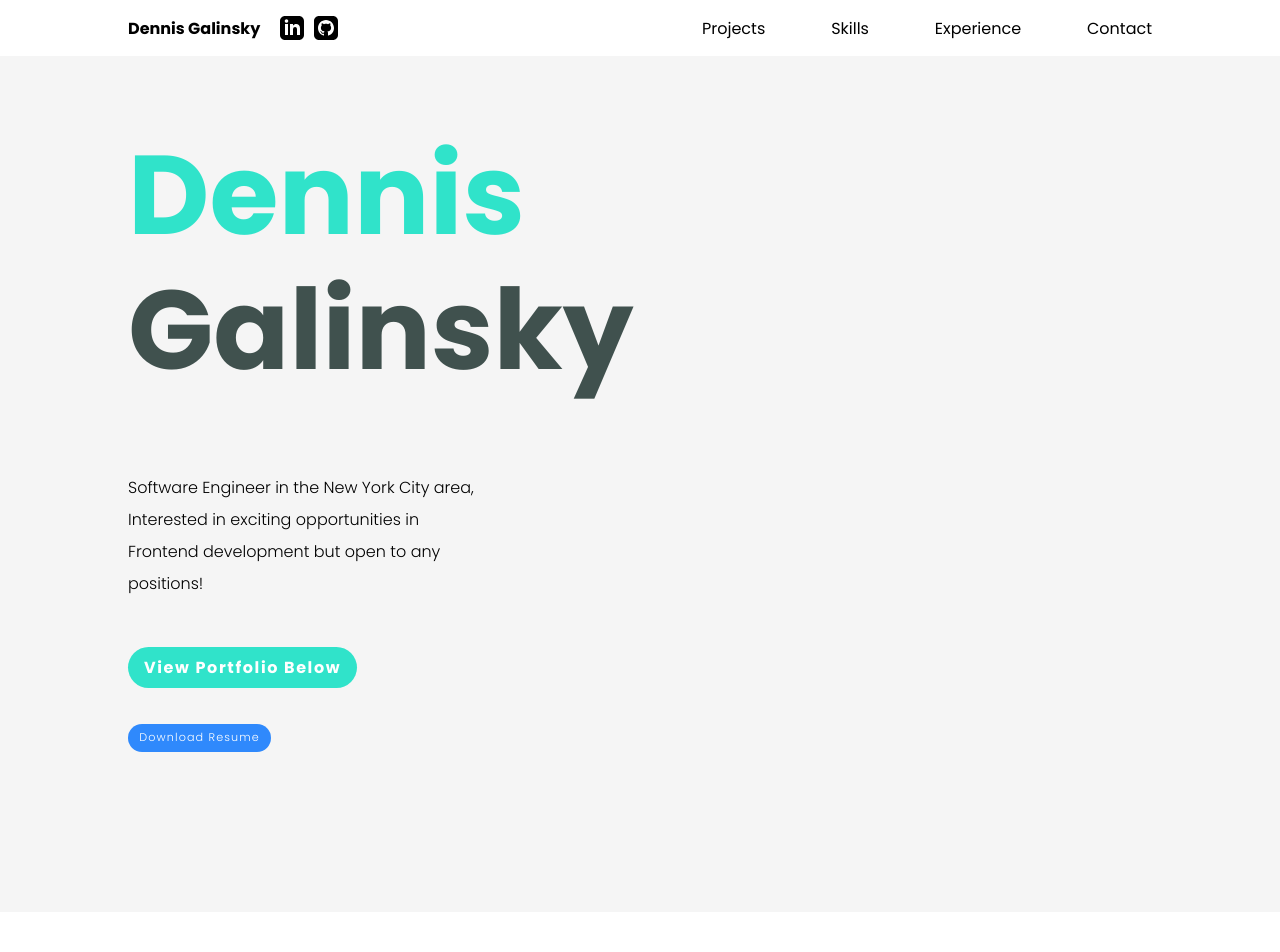
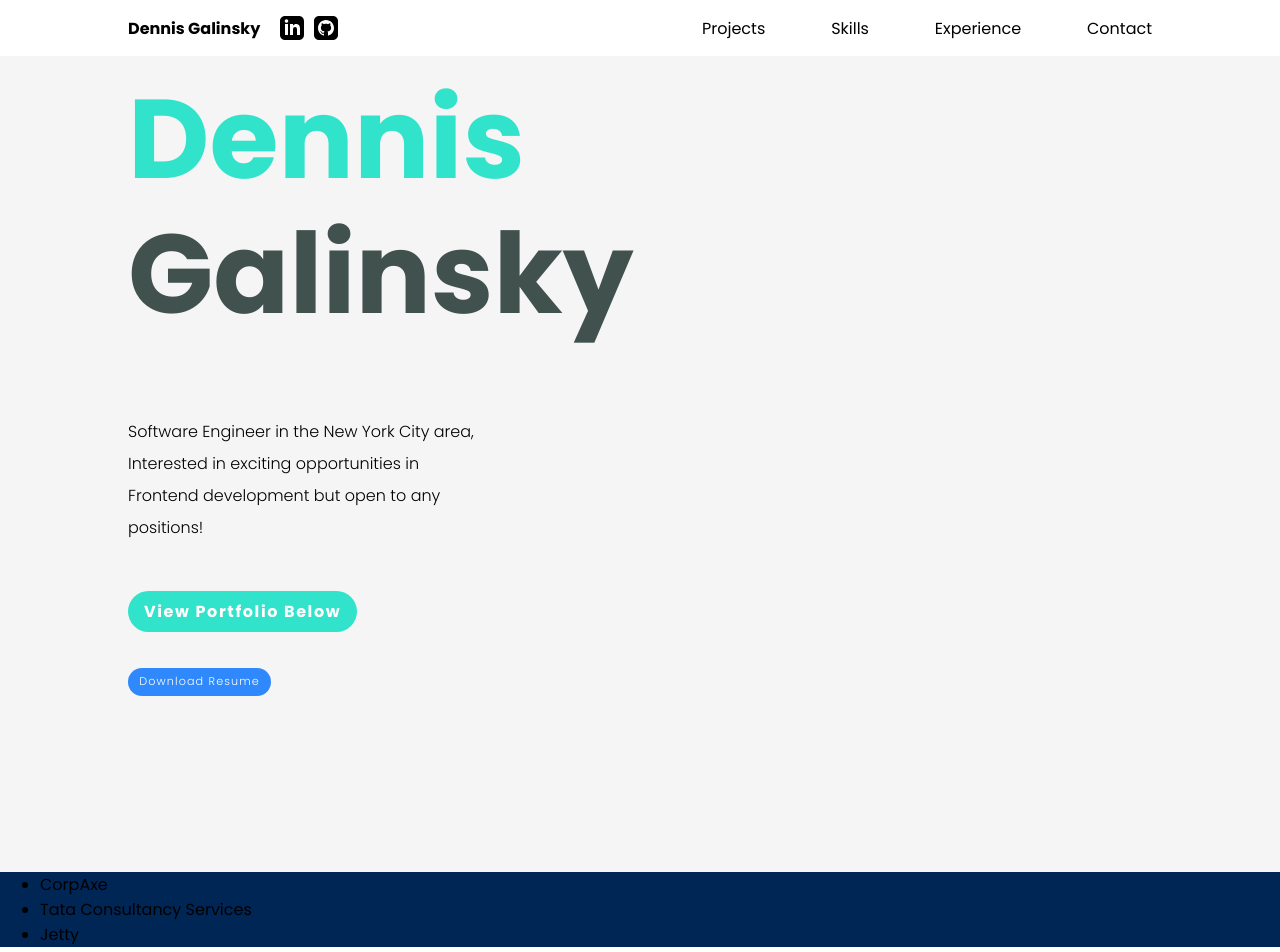
Before and after one commit to dennis-bg/portfolio, a React (Create React App) app: page / in a window 1280 px wide. Shown: the top 952 px of the page. Before the commit the page ends 912 px from the top, so only its background shows below. Built offline with nearby package versions, Linux system fonts and the light colour scheme.

Commit message:
nav z index

```diff
--- a/src/App.js
+++ b/src/App.js
@@ -9,7 +9,7 @@ function App() {
     <div style={{backgroundColor: "#f5f5f5"}}>
       <Navbar/>
       <Hero/>
-      {/* <Experience experience={content.experience}/> */}
+      <Experience experience={content.experience}/>
     </div>
   );
 }
--- a/src/components/navbar/styles.module.css
+++ b/src/components/navbar/styles.module.css
@@ -28,6 +28,8 @@
     background-color: white;
     height: 7vh;
     width: 100%;
+    position: fixed;
+    z-index: 4000;
   }
 
    .navBar > div > div {
```
